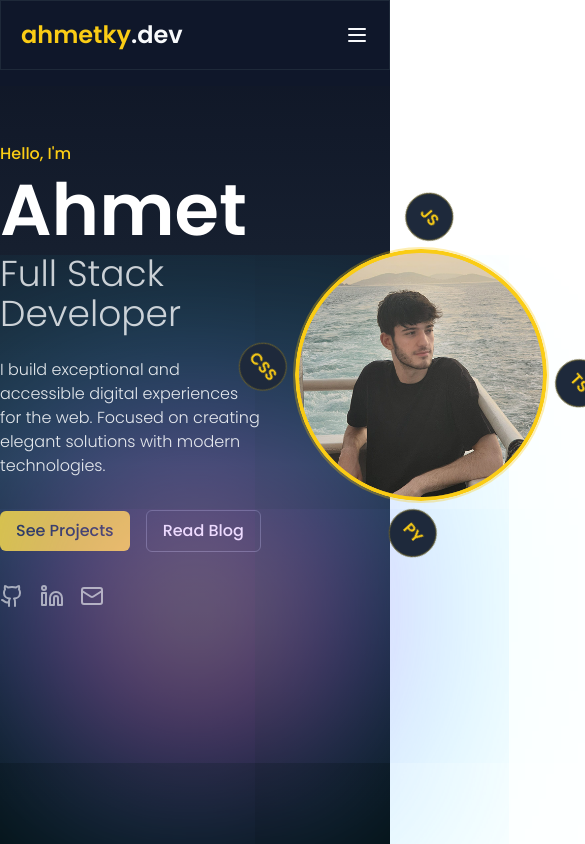
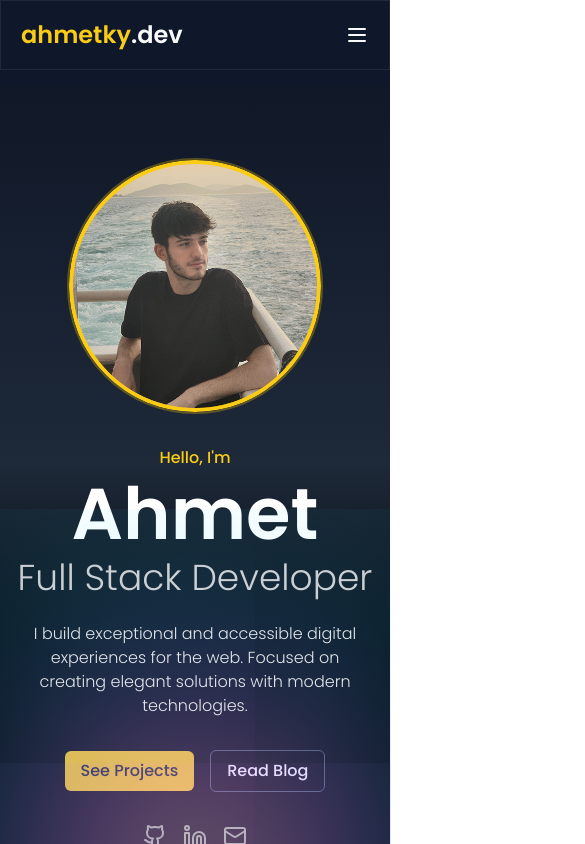
Before and after one commit to kaya70875/personal, a Next.js app: page / in a window 390 px wide. Shown: the top 844 px of the page, 585 px wide, since content can reach past the window. Built offline with nearby package versions, Linux system fonts and the light colour scheme.

Commit message:
feat: make fully responsive Hero section

```diff
--- a/src/components/sections/Hero.tsx
+++ b/src/components/sections/Hero.tsx
@@ -11,24 +11,24 @@ interface HeroProps {
 
 export default function Hero({ projectsRef }: HeroProps) {
   return (
-    <div className="flex items-center w-full justify-around max-w-6xl gap-8 relative">
+    <div className="flex flex-col-reverse md:flex-row items-center w-full justify-center md:justify-around max-w-6xl gap-8 relative p-4 xl:p-0">
       <div className="gradient absolute bottom-0 opacity-40 glow-dark"></div>
       <section className="main flex flex-col gap-8 max-w-4xl">
-        <header className="flex flex-col gap-4">
-          <div className="flex flex-col gap-2">
+        <header className="flex flex-col gap-4 items-center md:items-start">
+          <div className="flex flex-col gap-2 items-center md:items-start">
             <span className="text-accent font-medium">Hello, I'm</span>
             <span className="font-extrabold text-white text-7xl">Ahmet</span>
             <span className="mb-2 font-light text-4xl opacity-80">
               Full Stack Developer
             </span>
           </div>
-          <p className="max-w-xl font-light opacity-90">
+          <p className="max-w-xl font-light opacity-90 text-center md:text-start">
             I build exceptional and accessible digital experiences for the web.
             Focused on creating elegant solutions with modern technologies.
           </p>
         </header>
 
-        <div className="buttons flex items-center gap-4">
+        <div className="buttons flex items-center justify-center md:justify-start gap-4">
           <Button
             onClick={() =>
               projectsRef.current?.scrollIntoView({
@@ -43,7 +43,7 @@ export default function Hero({ projectsRef }: HeroProps) {
             <Button variant="secondary">Read Blog</Button>
           </Link>
         </div>
-        <div className="w-full flex items-start opacity-60">
+        <div className="w-full flex items-start justify-center md:justify-start opacity-60">
           <Socials gap="gap-4" />
         </div>
       </section>
@@ -56,29 +56,9 @@ export default function Hero({ projectsRef }: HeroProps) {
 }
 
 function HeadShotSection() {
-
-  const baseOrbStyle = 'orb w-12 h-12 border border-accent/30 bg-primary text-accent font-bold absolute rounded-full flex items-center justify-center';
-
   return (
     <div className="flex-1 flex justify-center">
       <div className="relative">
-        {/* Rotating orbs wrapper */}
-        <div className="absolute -inset-2 rotating-orb">
-          <div className={baseOrbStyle}>
-            JS
-          </div>
-          <div className={`${baseOrbStyle} right-0`}>
-            TS
-          </div>
-          <div className={`${baseOrbStyle} bottom-0`}>
-            CSS
-          </div>
-          <div className={`${baseOrbStyle} bottom-0 right-0`}>
-            PY
-          </div>
-        </div>
-
-        {/* Static profile image */}
         <div className="w-64 h-64 md:w-80 md:h-80 rounded-full border-2 border-yellow-400/30 overflow-hidden relative">
           <Image
             src={myImage}
@@ -91,3 +71,25 @@ function HeadShotSection() {
     </div>
   );
 }
+
+function RotatingWrapper() {
+
+  const baseOrbStyle = 'orb w-12 h-12 border border-accent/30 bg-primary text-accent font-bold absolute rounded-full flex items-center justify-center';
+
+  return (
+    <div className="absolute -inset-2 rotating-orb">
+      <div className={baseOrbStyle}>
+        JS
+      </div>
+      <div className={`${baseOrbStyle} right-0`}>
+        TS
+      </div>
+      <div className={`${baseOrbStyle} bottom-0`}>
+        CSS
+      </div>
+      <div className={`${baseOrbStyle} bottom-0 right-0`}>
+        PY
+      </div>
+    </div>
+  )
+}
```
